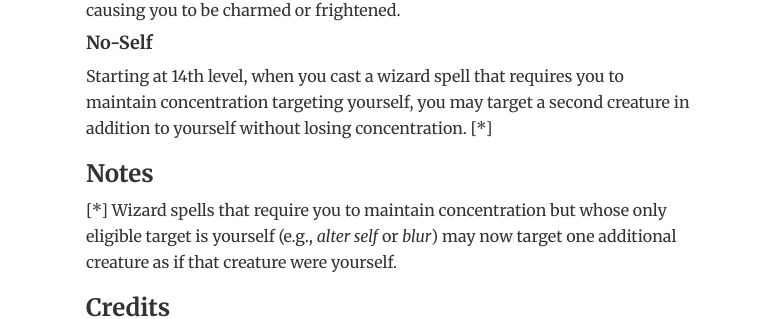
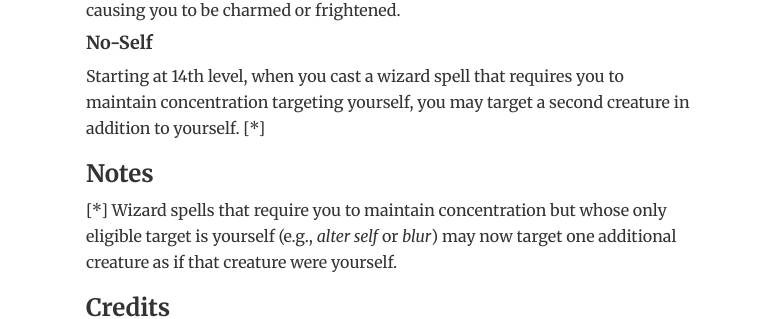
Before and after one commit to 1morespacerhino/1morespacerhino.github.io, a Jekyll site: the page built from _posts/2016-05-22-The-Ascetic.md, in a window 1280 px wide. Shown: the part 1883-2202 px from the top of the page, without its empty margins (248-1030 px from the left). Built offline with Jekyll 4.4.1, drawn with Linux system fonts in a browser that asks for light colours.

Commit message:
Clarification

```diff
--- a/_posts/2016-05-22-The-Ascetic.md
+++ b/_posts/2016-05-22-The-Ascetic.md
@@ -26,7 +26,7 @@ Beginning at 6th level, you may use your Intelligence modifier rather than your
 At 10th level, you can use your action to end one effect on yourself that is causing you to be charmed or frightened.
 
 #### No-Self ####
-Starting at 14th level, when you cast a wizard spell that requires you to maintain concentration targeting yourself, you may target a second creature in addition to yourself without losing concentration. \[\*\]
+Starting at 14th level, when you cast a wizard spell that requires you to maintain concentration targeting yourself, you may target a second creature in addition to yourself. \[\*\]
 
 ### Notes ###
 \[\*\] Wizard spells that require you to maintain concentration but whose only eligible target is yourself (e.g., *alter self* or *blur*) may now target one additional creature as if that creature were yourself.
```
